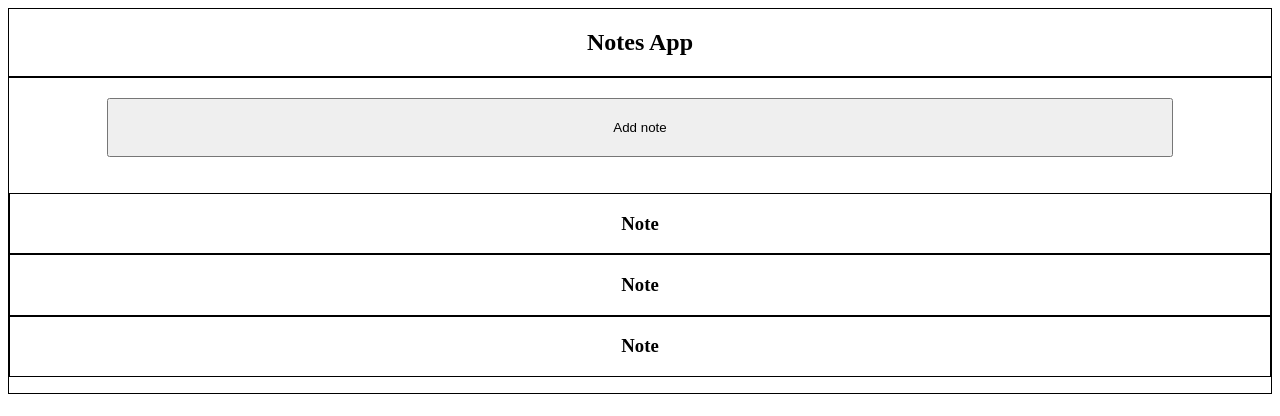
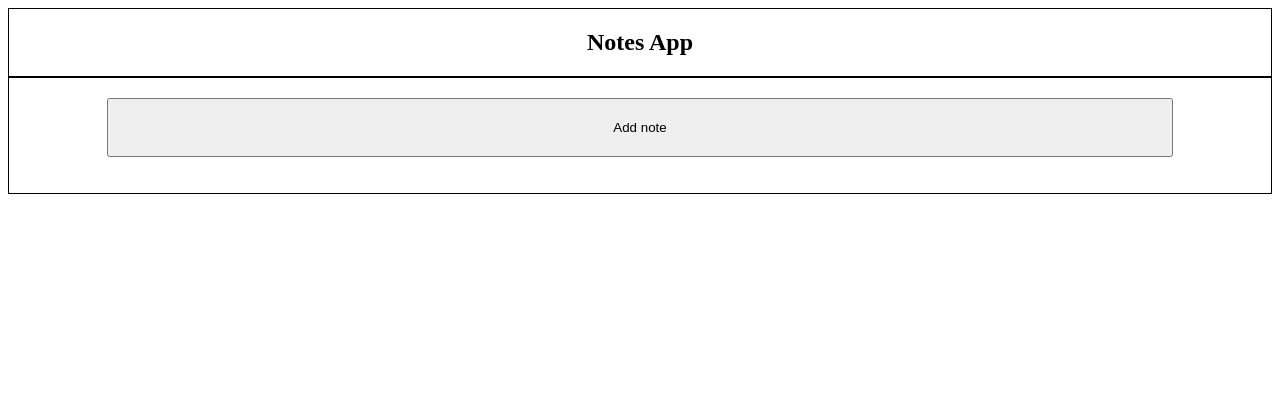
Before and after one commit to Thomas-Smith0176/notes-app, a React (Vite) app: page / in a window 1280 px wide. Shown: the top 416 px of the page. Built offline with nearby package versions, Linux system fonts and the light colour scheme.

Commit message:
sets starting array of notes to be empty with explicit type definition

```diff
--- a/src/components/NoteAdder.tsx
+++ b/src/components/NoteAdder.tsx
@@ -5,10 +5,10 @@
 
 // : React.FunctionComponent<NoteAdderProps>
 
-const NoteAdder = ({setNotes, notes} : { setNotes : React.Dispatch<React.SetStateAction<number[]>>; notes : number[]}) => {
+const NoteAdder = ({setNotes, notes} : { setNotes : React.Dispatch<React.SetStateAction<string[]>>; notes : string[]}) => {
 
     const handleClick = () => {
-        setNotes([...notes, (notes.length + 1)])
+        setNotes([...notes, 'new note'])
     }
 
     return (
--- a/src/components/NotesList.tsx
+++ b/src/components/NotesList.tsx
@@ -3,7 +3,8 @@ import Note from "./Note";
 import NoteAdder from "./NoteAdder";
 
 function NotesList() {
-    const [notes, setNotes] = useState([1, 2, 3])
+    var emptyArray : string[] = []
+    const [notes, setNotes] = useState(emptyArray)
 
     console.log(notes)
 
```
